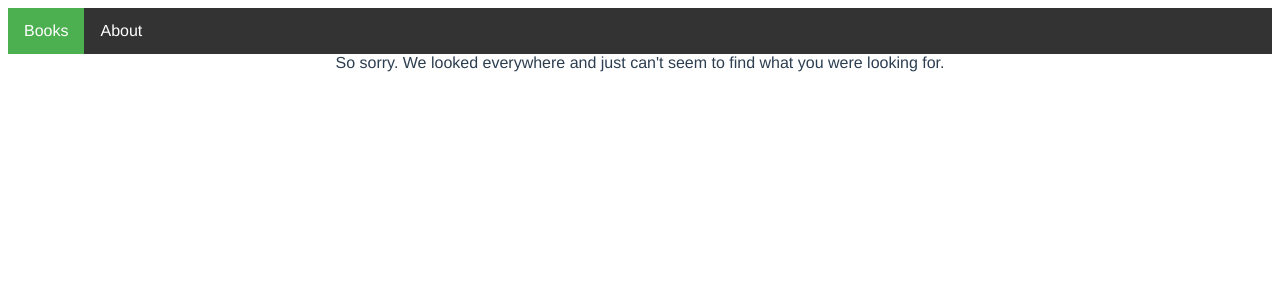
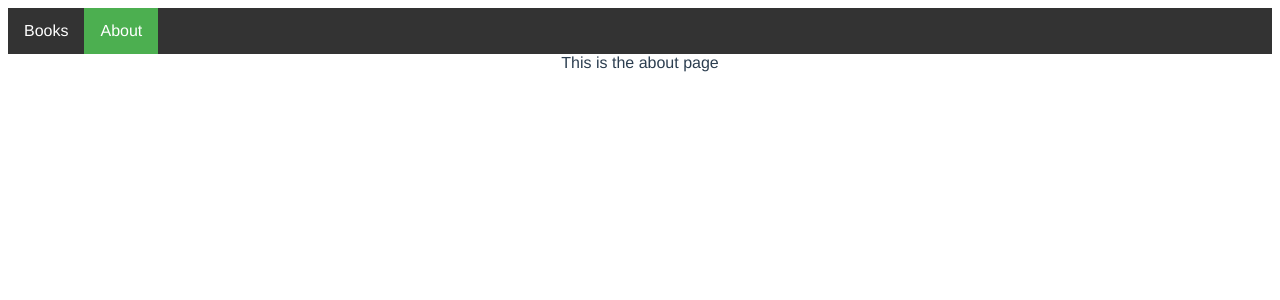
Before and after one commit to workshops-de/vuejs3-workshop, a Vue app: page /about in a window 1280 px wide. Shown: the top 300 px of the page. Built offline with nearby package versions, Linux system fonts and the light colour scheme; the HTML template or start-up script is replaced by a standard one.

Commit message:
Add-router-links

```diff
--- a/src/components/AppNavigation.vue
+++ b/src/components/AppNavigation.vue
@@ -1,7 +1,7 @@
 <template>
   <ul>
-    <li><a class="active" href="#books">Books</a></li>
-    <li><a href="#about">About</a></li>
+    <li><router-link active-class="active" to="/books">Books</router-link></li>
+    <li><router-link active-class="active" to="/about">About</router-link></li>
   </ul>
 </template>
 
--- a/src/router/index.ts
+++ b/src/router/index.ts
@@ -1,6 +1,7 @@
 import { createRouter, createWebHistory, RouteRecordRaw } from 'vue-router';
 import BookList from '@/views/BookList.vue';
 import NotFound from '@/views/NotFound.vue';
+import About from '@/views/About.vue';
 
 const routes: Array<RouteRecordRaw> = [
   {
@@ -11,6 +12,11 @@ const routes: Array<RouteRecordRaw> = [
     path: '/books',
     name: 'Books',
     component: BookList
+  },
+  {
+    path: '/about',
+    name: 'About',
+    component: About
   },
   {
     path: '/:pathMatch(.*)*',
--- /dev/null
+++ b/src/views/About.vue
@@ -0,0 +1,3 @@
+<template>
+  This is the about page
+</template>
```
